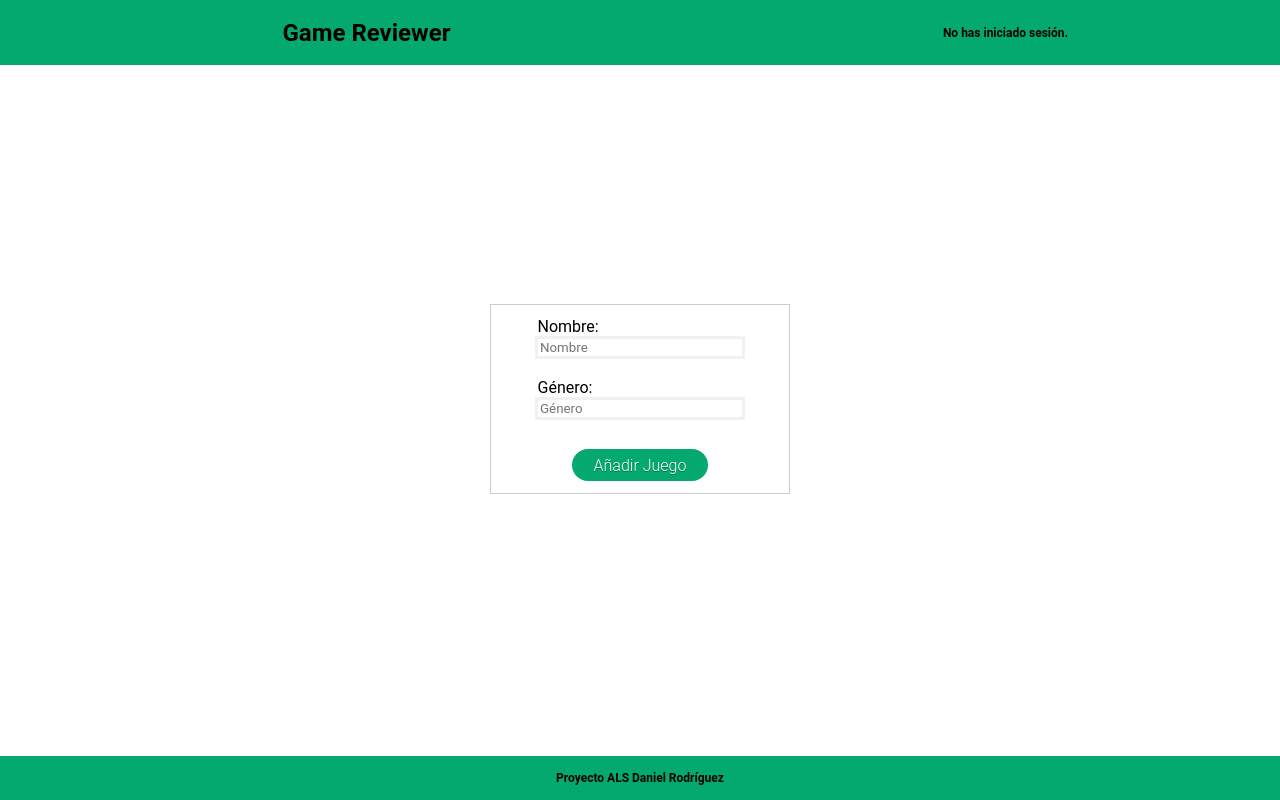
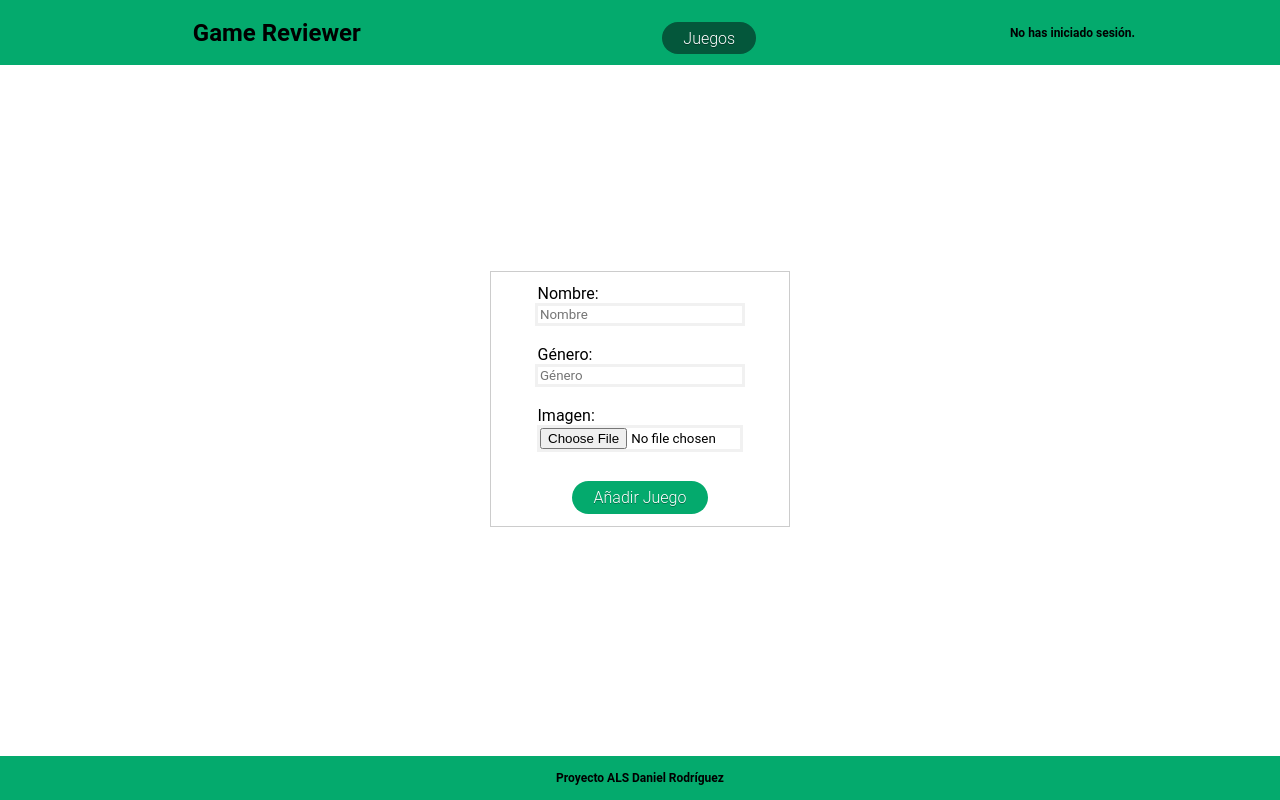
Before and after one commit to Danielfrv/ProyectoALS, a Flask app: page /create_game in a window 1280 px wide. Run offline with Flask 2, Linux system fonts and the light colour scheme.

Commit message:
Añadida la posibilidad de subir imágenes durante la creación de juegos, y que estas se muestren.

```diff
--- a/app.py
+++ b/app.py
@@ -1,9 +1,10 @@
 
+import os
 import flask
 import flask_login
 import sirope
 from flask_login import login_manager
-
+from flask import *
 from model.gamedto import GameDto
 from model.userdto import UserDto
 from model.reviewdto import ReviewDto
@@ -20,6 +21,7 @@ def create_app():
 
 
 app, lm, srp = create_app()
+app.config['UPLOAD_FOLDER'] = "static/images"
 
 
 @lm.user_loader
@@ -41,11 +43,11 @@ def get_index():
 @app.route('/main')
 def get_main():
     usr = UserDto.current_user()
-    messages_list = list(sirope.Sirope().load_last(GameDto, 9))
+    games_list = list(sirope.Sirope().load_last(GameDto, 6))
 
     sust = {
         "usr": usr,
-        "messages_list": messages_list,
+        "games_list": games_list,
     }
 
     return flask.render_template("main.html", **sust)
@@ -85,6 +87,10 @@ def login():
 def save_game():
     name_txt = flask.request.form.get("edName")
     gender_txt = flask.request.form.get("edGender")
+    image = request.files['edImage']
+    image_txt = image.filename
+    path = os.path.join(app.config['UPLOAD_FOLDER'], image.filename)
+    image.save(path)
 
     if not name_txt:
         flask.flash("Introduce el nombre del juego.")
@@ -94,13 +100,18 @@ def save_game():
         flask.flash("Introduce el género del juego")
         return flask.redirect("/create_game")
 
-    srp.save(GameDto(name_txt, gender_txt))
+    if not image:
+        flask.flash("Introduce una imagen")
+        return flask.redirect("/create_game")
+
+    srp.save(GameDto(name_txt, gender_txt, image_txt))
     return flask.redirect("/main")
 
 
 @app.route("/save_message", methods=["POST"])
 def save_message():
     name_txt = flask.request.form.get("edName")
+    gender_txt = flask.request.form.get("edGender")
     message_txt = flask.request.form.get("edMessage")
     usr = UserDto.current_user()
 
@@ -108,10 +119,10 @@ def save_message():
         flask.flash("Introduce un mensaje.")
         return flask.redirect("/publish_review")
 
-    msg_oid = srp.save(ReviewDto(name_txt, f"{usr.email} comentó: {message_txt}"))
+    msg_oid = srp.save(ReviewDto(name_txt, f"{usr.email}: {message_txt}"))
     usr.add_message_oid(msg_oid)
 
-    return flask.redirect("/main")
+    return flask.redirect("/view_reviews/"+name_txt+"/"+gender_txt)
 
 
 @app.route("/publish_review/<name>/<gender>", methods=["GET"])
--- a/static/css/index.css
+++ b/static/css/index.css
@@ -4,6 +4,7 @@ body, html {
     margin: 0;
     padding: 0;
     display:table;
+    font-family:'Roboto',sans-serif;
 }
 body {
     display:table-cell;
@@ -133,6 +134,14 @@ body {
     font-family:'Roboto',sans-serif;
 }
 
+#edImage{
+    margin: auto auto;
+    border: 3px solid #f1f1f1;
+    width: 200px;
+    display: table;
+    font-family:'Roboto',sans-serif;
+}
+
 #lbName{
     width: 205px;
     margin: auto auto;
@@ -148,6 +157,13 @@ body {
 }
 
 #lbGender{
+    margin: auto;
+    width: 205px;
+    display: table;
+    font-family:'Roboto',sans-serif;
+}
+
+#lbImage{
     margin: auto;
     width: 205px;
     display: table;
--- a/templates/game.html
+++ b/templates/game.html
@@ -8,12 +8,15 @@
 <body>
 {% include 'header.html' %}
     <div id="dvFormGame">
-        <form action="/save_game" method="post">
+        <form action="/save_game" method="post" enctype="multipart/form-data">
                 <label id= "lbName" for="edName">Nombre: </label>
                 <input type="text" name="edName" id="edName" placeholder="Nombre"/>
                 <br/>
                 <label id= "lbGender" for="edGender">Género: </label>
                 <input name="edGender" id="edGender" placeholder="Género"/>
+                <br/>
+                <label id= "lbImage" for="edImage">Imagen: </label>
+                <input type="file" name="edImage" id="edImage"/>
                 <br/>
                 <input id="btAddGame" type="submit" value="Añadir Juego">
         </form>
--- a/templates/header.html
+++ b/templates/header.html
@@ -13,6 +13,11 @@
                     <h1>Game Reviewer</h1>
                 </td>
                 <td>
+                    <form action="/main">
+                            <input id="btLogout" type="submit" value="Juegos">
+                    </form>
+                </td>
+                <td>
                     {% if usr %}
                         <form action="/logout">
                             <input id="btLogout" type="submit" value="Cerrar Sesión">
--- a/templates/reviews.html
+++ b/templates/reviews.html
@@ -15,7 +15,8 @@
             {% for message in messages_list %}
                 <div id="dvMessages">
                     <p id="txtMessages">
-                        {{ 'Review: ' + message.review }} <br>
+                        {{ 'Fecha: ' + message.time }} <br>
+                        {{ message.review }}
                     </p>
                 </div>
             {% endfor %}
```
Also changed, not shown: other parts of static/css/index.css (+22 -0 lines), model/gamedto.py (+8 -6 lines), templates/main.html (+6 -5 lines), static/images/2560px-Valorant_logo_-_pink_color_version.svg.png (added), static/images/LSWSS_2400x750_20_04_22.jpeg (added), static/images/elden-ring-logo.jpg (added), static/images/square.png (added).
